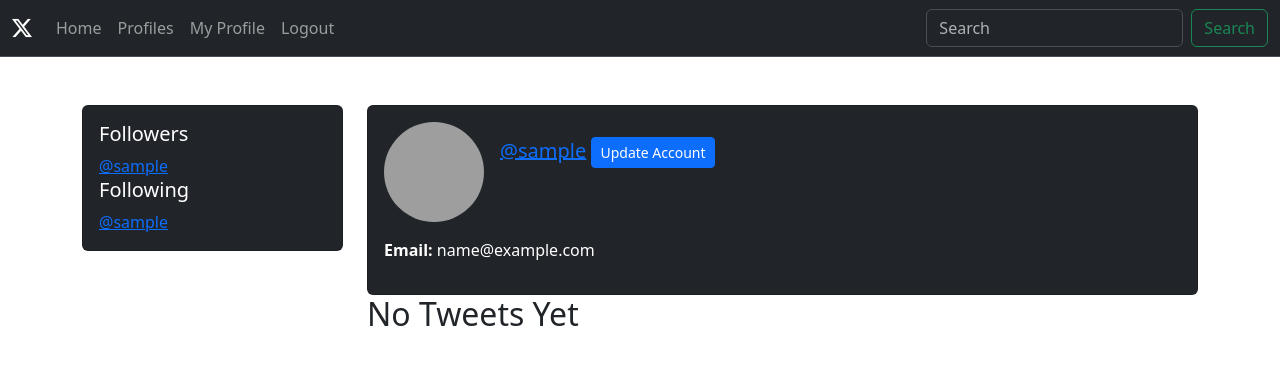
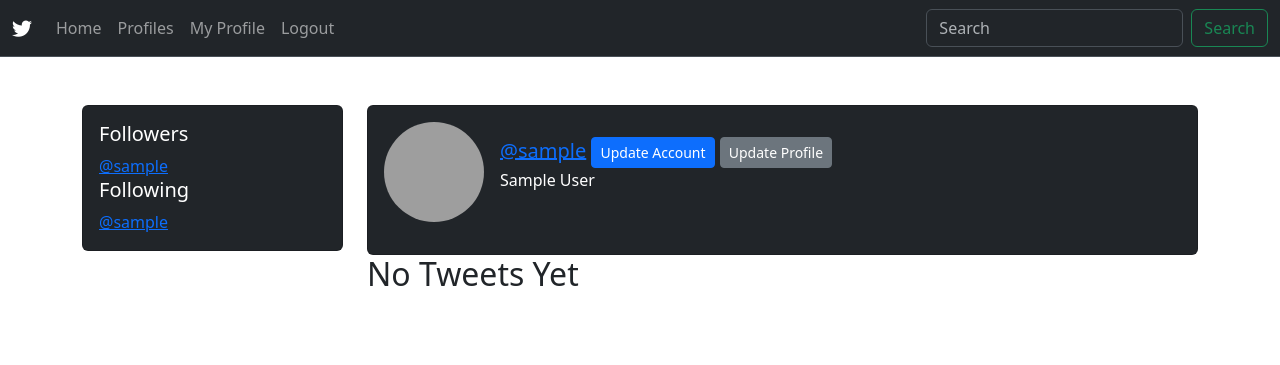
Before and after one commit to mxz-dev/twitter-clone, a Django app: page /profile/1/ in a window 1280 px wide. Shown: the top 365 px of the page. Run offline with Django 4.2, Linux system fonts and the light colour scheme; the visitor is signed in with stand-in values (Sample User, id 1); data comes from the database, SQL or seed files in the repository; data that the repository does not hold is empty; grey boxes are pictures that could not be loaded.

Commit message:
added profile update (bio, avatar, website, x, instagram, facebook) to view (twitter/views.py)

```diff
--- a/templates/inc/navbar.html
+++ b/templates/inc/navbar.html
@@ -1,6 +1,6 @@
 <nav class="navbar navbar-expand-lg bg-dark border-bottom border-body" data-bs-theme="dark">
     <div class="container-fluid">
-      <a class="navbar-brand" href="{% url 'twitter:home' %}"><i  class="bi bi-twitter-x"></i></a>
+      <a class="navbar-brand" href="{% url 'twitter:home' %}"><i  class="bi bi-twitter"></i></a>
       <button class="navbar-toggler" type="button" data-bs-toggle="collapse" data-bs-target="#navbarSupportedContent" aria-controls="navbarSupportedContent" aria-expanded="false" aria-label="Toggle navigation">
         <span class="navbar-toggler-icon"></span>
       </button>
--- a/templates/twitter/profile.html
+++ b/templates/twitter/profile.html
@@ -45,11 +45,25 @@
                 <div class="d-flex align-items-center mb-3">
                     <img src="{{profile.avatar.url}}" alt="Avatar" class="rounded-circle me-3" style="width: 100px; height: 100px;">
                     <div>
-                        <h5 class="card-title mb-0"><a href="{% url 'twitter:profile' profile.pk %}">@{{profile.user.username}}</a> <a href="{% url 'twitter:update_user' %}" type="button" class="btn btn-sm btn-primary text-white">Update Account</a></h5>
-                        <p class="text-muted">{{profile.user.get_full_name}}</p>
+                        <h5 class="card-title mb-0">
+                            <a href="{% url 'twitter:profile' profile.pk %}">@{{profile.user.username}}</a>
+                            {% if profile.user.id == request.user.id %}
+                                <a href="{% url 'twitter:update_user' %}" type="button" class="btn btn-sm btn-primary text-white">Update Account</a>
+                                <a href="{% url 'twitter:update_profile' %}" type="button" class="btn btn-sm btn-secondary text-white">Update Profile</a>
+                            {%endif%}
+                        </h5>
+                        <p class="text-white">{{profile.user.get_full_name}}</p>
                     </div>
                 </div>
-                {% if profile.user.email %} <p><strong>Email:</strong> {{profile.user.email}}</p> {% endif %}
+                {% if profile.bio %} <p><strong>Bio: </strong>{{profile.bio}}</p> {% endif %}
+                <div class="d-flex flex-row gap-3">
+                {% if profile.website %} <p><a href="{{profile.website}}" class="text-decoration-none text-white"><i class="bi bi-box-arrow-up-right"></i></a></p> {% endif %}
+                {% if profile.facebook %} <p><a href="{{profile.facebook}}" class="text-decoration-none text-white"><i class="bi bi-facebook"></i></a></p> {% endif %}
+                {% if profile.instagram %} <p><a href="{{profile.instagram}}" class="text-decoration-none text-white"><i class="bi bi-instagram"></i></a></p> {% endif %}
+                {% if profile.x %} <p><a href="{{profile.x}}" class="text-decoration-none text-white"><i class="bi bi-twitter-x"></i></a></p> {% endif %}
+
+
+            </div>
             </div>
         </div>
         {% if tweets %}
--- a/twitter/forms.py
+++ b/twitter/forms.py
@@ -31,7 +31,7 @@
             user.save()
         return user
 
-class UserAvatarUpdateForm(forms.ModelForm):
+class UserProfileUpdateForm(forms.ModelForm):
     class Meta:
         model = Profile
-        fields = ("avatar",)
+        fields = ("avatar","bio","website","instagram","facebook","x")
--- a/twitter/models.py
+++ b/twitter/models.py
@@ -21,5 +21,12 @@
     follows = models.ManyToManyField('self', related_name='followed_by', symmetrical=False, blank=True)
     last_change = models.DateTimeField(auto_now=True)
     avatar = models.ImageField(upload_to='avatars/', null=True, blank=True, default='avatars/default.jpg')
+    bio = models.TextField(null=True, blank=True, max_length=240)
+
+    website = models.URLField(null=True, blank=True, default="", max_length=100)
+    instagram = models.URLField(null=True, blank=True, default="", max_length=100)
+    facebook = models.URLField(null=True, blank=True, default="", max_length=100)
+    x = models.URLField(null=True, blank=True, default="", max_length=100)
+
     def __str__(self):
         return self.user.username
--- a/twitter/urls.py
+++ b/twitter/urls.py
@@ -11,6 +11,8 @@
     path('logout/', views.logout_user, name='logout'),
     path('register/', views.register_user, name="register"),
     path('update-user/', views.update_user , name="update_user"),
+    path('update-profile/', views.update_profile , name="update_profile"),
+
     path('like-tweet/<int:pk>/', views.like_tweet, name='like_tweet'),
     path('share-tweet/<int:pk>/', views.share_tweet, name='share_tweet'),
 ]
--- a/twitter/views.py
+++ b/twitter/views.py
@@ -2,7 +2,7 @@
 from django.urls import reverse
 from django.contrib import messages
 from twitter.models import Profile, Tweets
-from .forms import FollowForm, TweetForm, UserUpdateForm, UserAvatarUpdateForm, UserRegisterForm
+from .forms import FollowForm, TweetForm, UserUpdateForm, UserProfileUpdateForm, UserRegisterForm
 from django.contrib.auth import authenticate, login, logout
 from django.contrib.auth.decorators import login_required
 from django.contrib.auth.models import User
@@ -50,19 +50,30 @@
     current_user = User.objects.get(id=request.user.id)
     current_user_profile = Profile.objects.get(user__id=request.user.id)
     if request.method == 'POST':
-        user_form = UserUpdateForm(request.POST or None, request.FILES or None, instance=current_user)
-        avatar_form = UserAvatarUpdateForm(request.POST or None, request.FILES or None,  instance=current_user_profile)
-        if user_form.is_valid() and avatar_form.is_valid():
+        user_form = UserUpdateForm(request.POST or None, instance=current_user)
+        if user_form.is_valid():
             user_form.save()
-            avatar_form.save()
             login(request, current_user)
             messages.success(request, 'Account updated successfuly.')
             return redirect(reverse('twitter:update_user'))
         else:
             messages.success(request, 'An error occured during Updating Account. Please try again.')
-            print(user_form.errors)
             return redirect(reverse('twitter:update_user'))
     return render(request, 'twitter/update_account.html', {"user":current_user})
+
+@login_required
+def update_profile(request):
+    current_user_profile = Profile.objects.get(user__id=request.user.id)
+    if request.method == "POST":
+        profile_form = UserProfileUpdateForm(request.POST or None, request.FILES or None, instance=current_user_profile)
+        if profile_form.is_valid():
+            profile_form.save()
+            messages.success(request, 'Profile updated successfuly.')
+            return redirect(reverse('twitter:update_profile'))
+        else:
+            messages.success(request, 'An error occured during Updating Profile. Please try again.')
+            return redirect(reverse('twitter:update_profile'))
+    return render(request, 'twitter/update_profile.html', {"profile":current_user_profile})
 
 def home(request):
     current_site = get_current_site(request)
```
Also changed, not shown: templates/twitter/update_profile.html (added, +38 -0 lines), twitter/migrations/0006_profile_bio_profile_facebook_profile_instagram_and_more.py (added).
